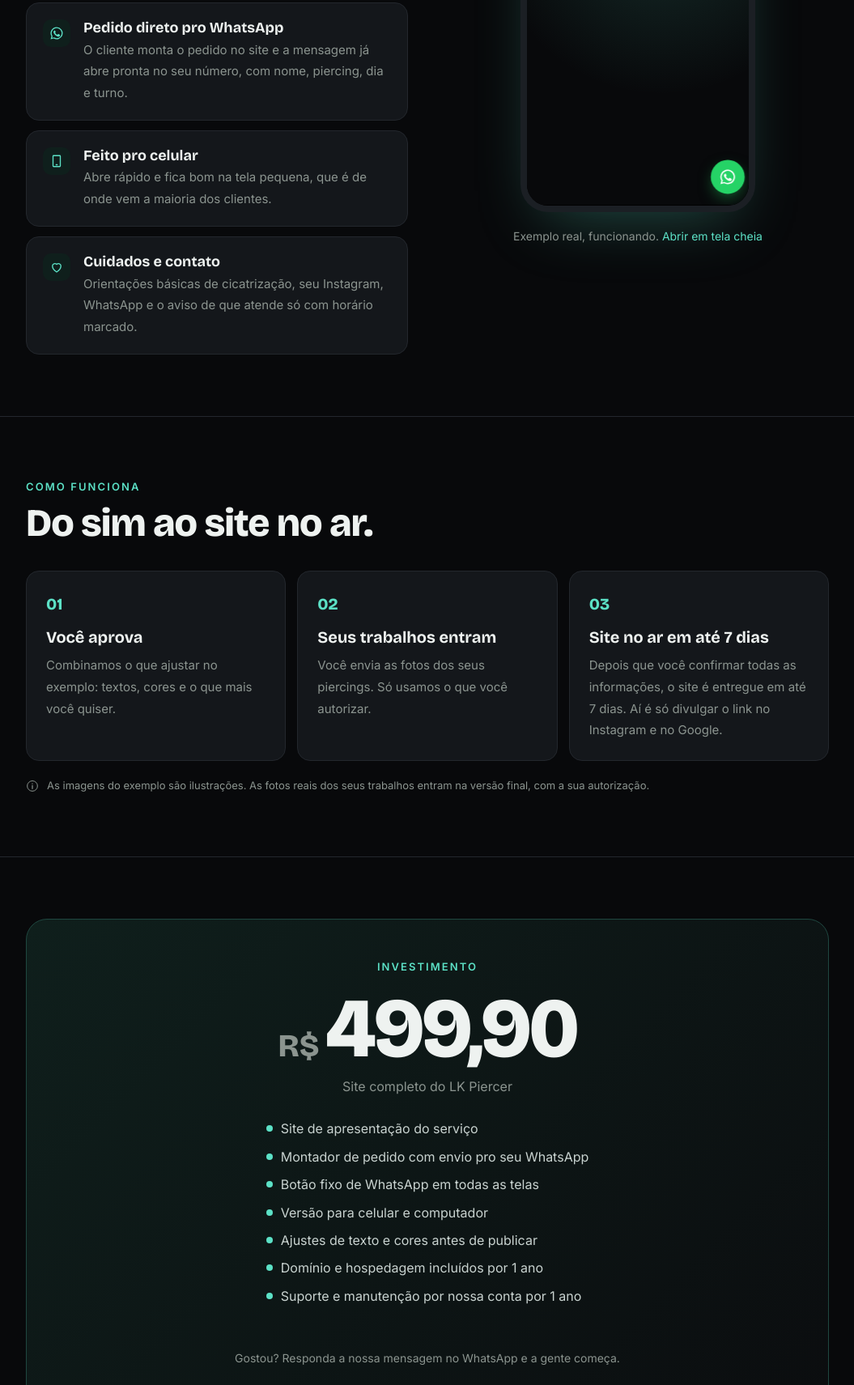
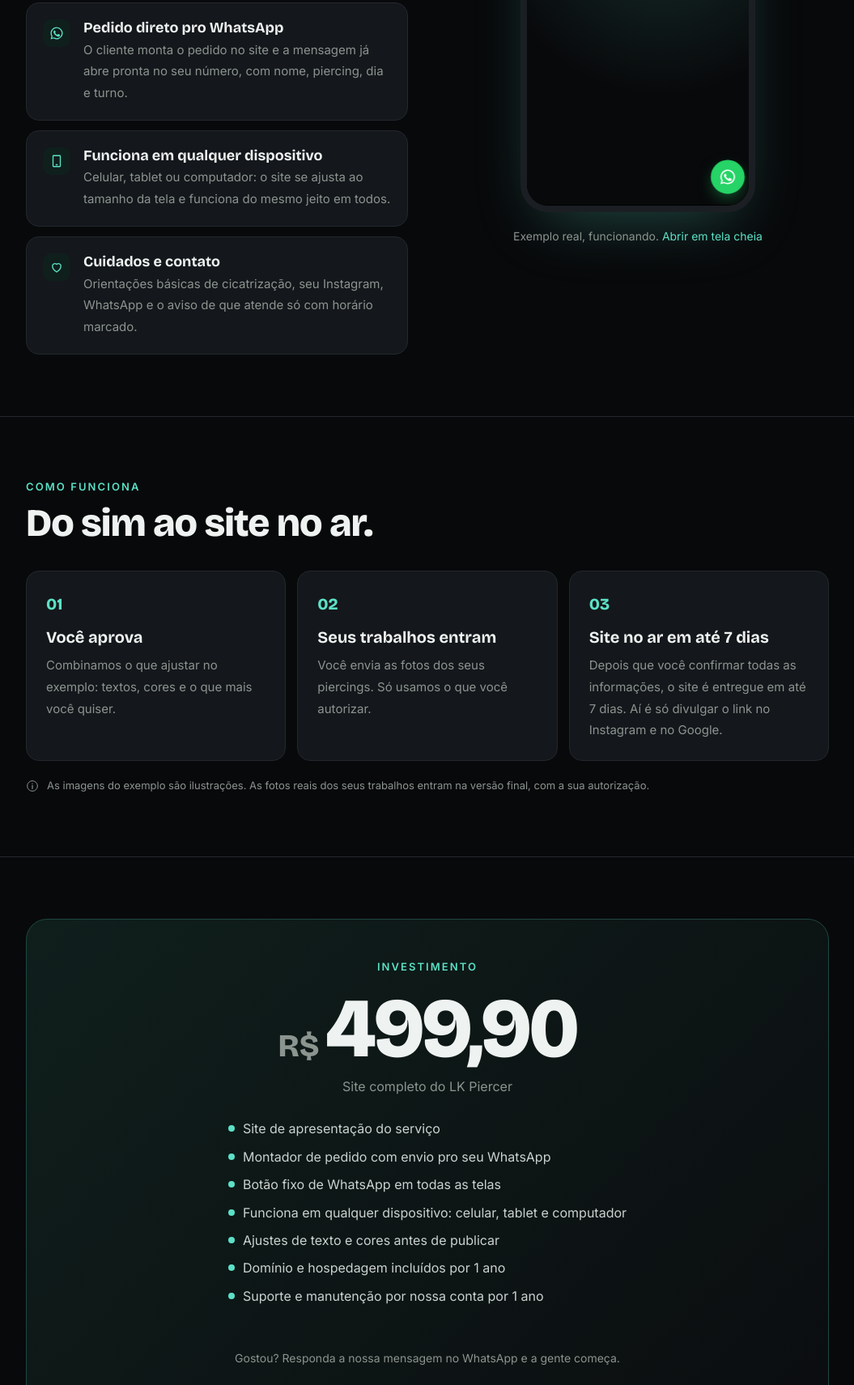
Before and after one commit to novatekig-01/igmlabs, a plain HTML site: page demos/lk-piercer-proposta/index.html in a window 1280 px wide. Shown: the part 1226-2937 px from the top of the page at 81% size, without its empty margins (112-1167 px from the left). Drawn offline with nearby package versions, Linux system fonts and the light colour scheme.

Commit message:
Proposta LK Piercer: site funciona em qualquer dispositivo
Co-Authored-By: Claude Sonnet 5.5 <noreply@anthropic.com>
Claude-Session: https://claude.ai/code/session_01KK6cGAiKT5vf9nv4psCf2Q

```diff
--- a/demos/lk-piercer-proposta/index.html
+++ b/demos/lk-piercer-proposta/index.html
@@ -127,7 +127,7 @@ footer .wrap{display:flex;justify-content:space-between;flex-wrap:wrap;gap:10px}
       <div class="list">
         <div class="item"><i><svg><use href="#i-grid"/></svg></i><div><b>Seu serviço apresentado</b><span>Orelha, nariz, boca e microdermal organizados por região, como nos seus destaques do Instagram.</span></div></div>
         <div class="item"><i><svg><use href="#i-wa"/></svg></i><div><b>Pedido direto pro WhatsApp</b><span>O cliente monta o pedido no site e a mensagem já abre pronta no seu número, com nome, piercing, dia e turno.</span></div></div>
-        <div class="item"><i><svg><use href="#i-phone"/></svg></i><div><b>Feito pro celular</b><span>Abre rápido e fica bom na tela pequena, que é de onde vem a maioria dos clientes.</span></div></div>
+        <div class="item"><i><svg><use href="#i-phone"/></svg></i><div><b>Funciona em qualquer dispositivo</b><span>Celular, tablet ou computador: o site se ajusta ao tamanho da tela e funciona do mesmo jeito em todos.</span></div></div>
         <div class="item"><i><svg><use href="#i-heart"/></svg></i><div><b>Cuidados e contato</b><span>Orientações básicas de cicatrização, seu Instagram, WhatsApp e o aviso de que atende só com horário marcado.</span></div></div>
       </div>
     </div>
@@ -161,7 +161,7 @@ footer .wrap{display:flex;justify-content:space-between;flex-wrap:wrap;gap:10px}
         <li>Site de apresentação do serviço</li>
         <li>Montador de pedido com envio pro seu WhatsApp</li>
         <li>Botão fixo de WhatsApp em todas as telas</li>
-        <li>Versão para celular e computador</li>
+        <li>Funciona em qualquer dispositivo: celular, tablet e computador</li>
         <li>Ajustes de texto e cores antes de publicar</li>
         <li>Domínio e hospedagem incluídos por 1 ano</li>
         <li>Suporte e manutenção por nossa conta por 1 ano</li>
```
